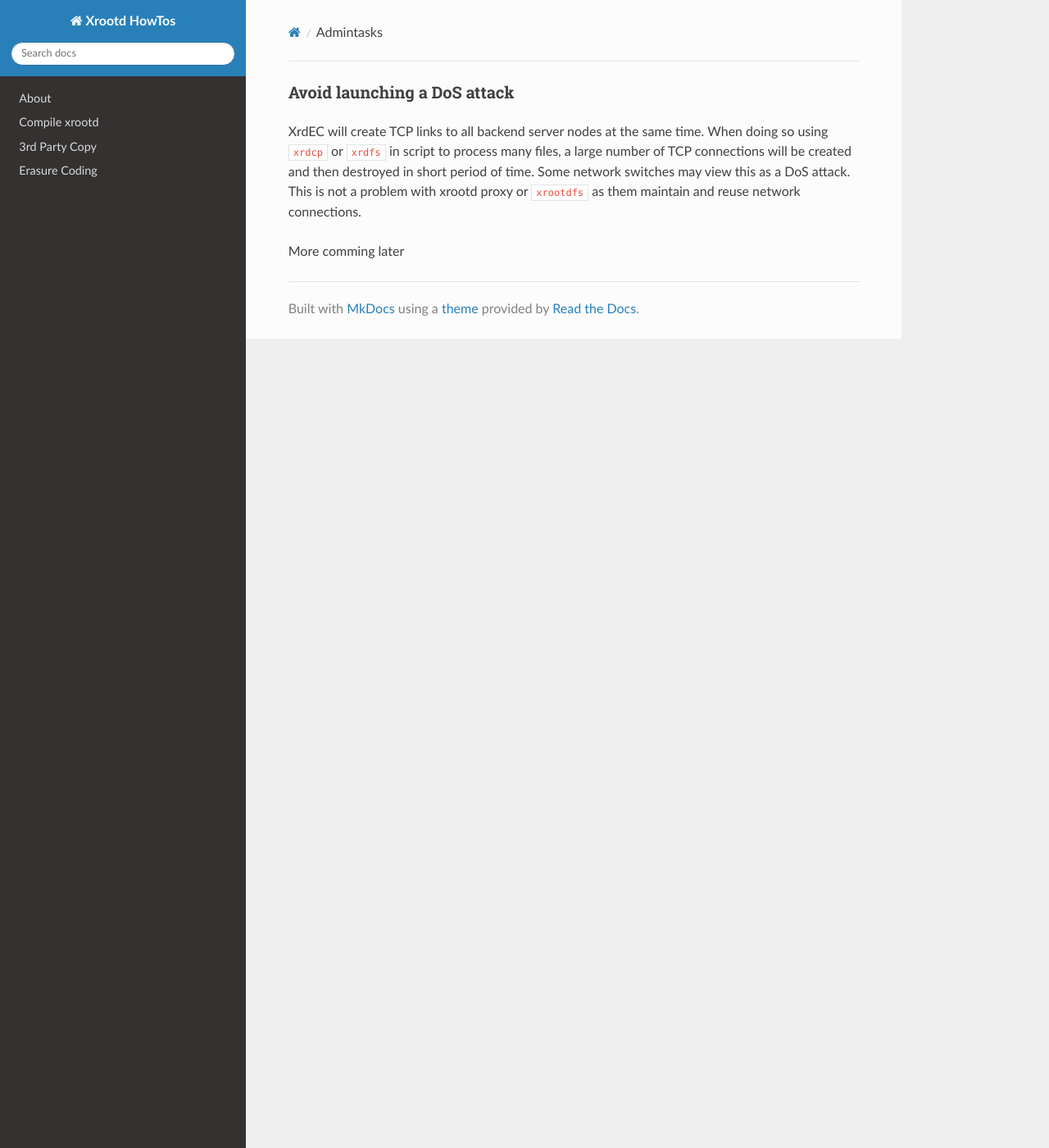
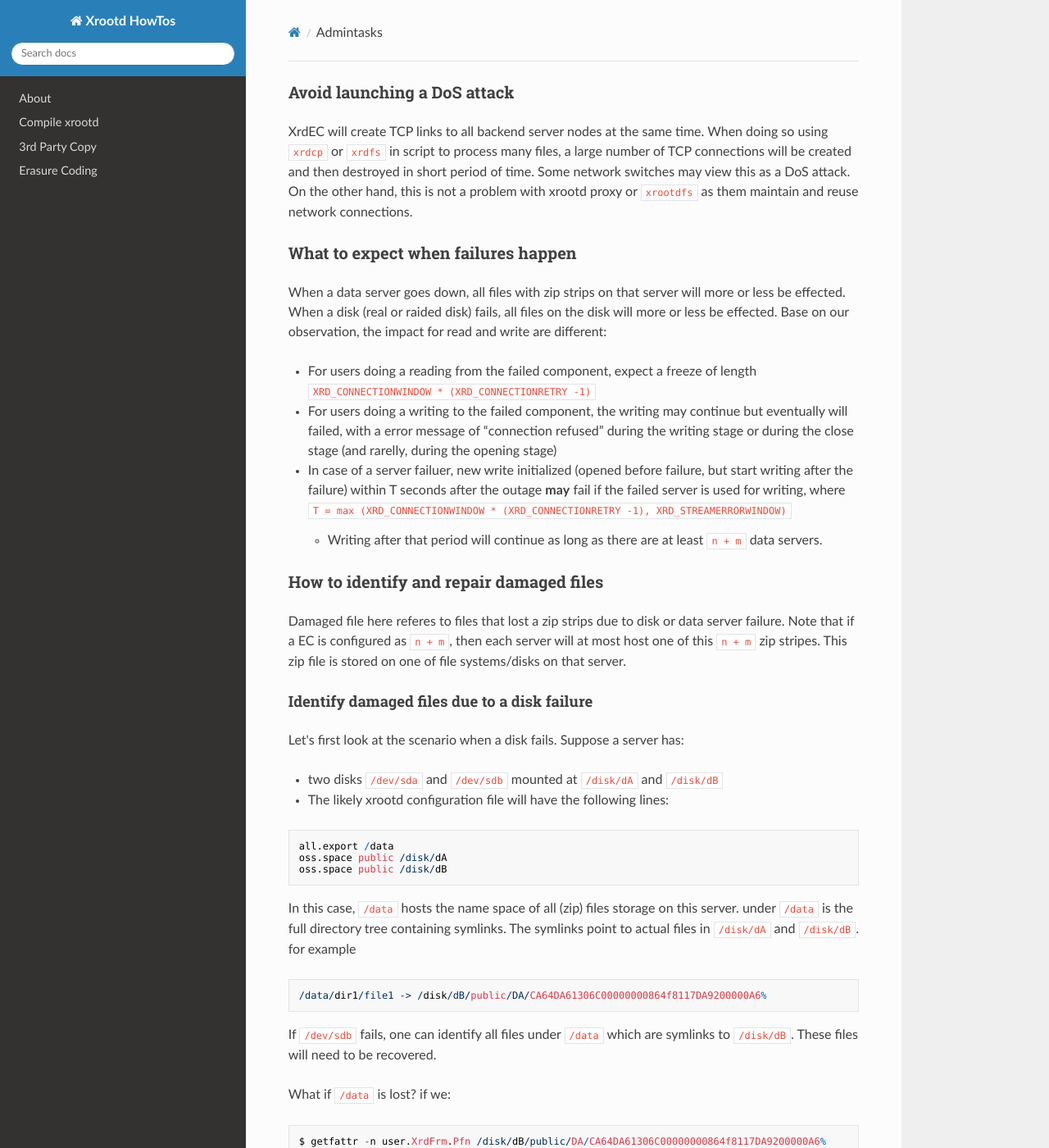
Before and after one commit to xrootd/howto, an MkDocs documentation site: the page built from docs/ec/admintasks.md, in a window 1280 px wide and 1400 px high. Shown: the whole window at 82% size. Built offline with MkDocs 1.6.1, drawn with Linux system fonts in a browser that asks for light colours; nearby versions of some CDN libraries; some of the changed text lies outside the part shown.

Commit message:
add more on admistration section

````diff
--- a/docs/ec/admintasks.md
+++ b/docs/ec/admintasks.md
@@ -4,7 +4,106 @@ XrdEC will create TCP links to all backend server nodes at the same time.
 When doing so using `xrdcp` or `xrdfs` in script to process many files,
 a large number of TCP connections will be created and then destroyed in
 short period of time. Some network switches may view this as a DoS attack.
-This is not a problem with xrootd proxy or `xrootdfs` as them maintain
-and reuse network connections.
+On the other hand, this is not a problem with xrootd proxy or `xrootdfs`
+as them maintain and reuse network connections.
 
-More comming later
+### What to expect when failures happen
+
+When a data server goes down, all files with zip strips on that server
+will more or less be effected. When a disk (real or raided disk) fails,
+all files on the disk will more or less be effected. Base on our observation,
+the impact for read and write are different:
+
+  * For users doing a reading from the failed component, expect a freeze of
+    length `XRD_CONNECTIONWINDOW * (XRD_CONNECTIONRETRY -1)`
+  * For users doing a writing to the failed component, the writing may
+    continue but eventually will failed, with a error message of “connection
+    refused” during the writing stage or during the close stage (and rarelly,
+    during the opening stage)
+  * In case of a server failuer, new write initialized (opened before failure,
+    but start writing after the failure) within T seconds after the outage
+    **may** fail if the failed server is used for writing, where
+    ```
+    T = max (XRD_CONNECTIONWINDOW * (XRD_CONNECTIONRETRY -1), XRD_STREAMERRORWINDOW)
+    ```
+    - Writing after that period will continue as long as there are at least
+      `n + m` data servers.
+
+### How to identify and repair damaged files
+
+Damaged file here referes to files that lost a zip strips due to disk or
+data server failure. Note that if a EC is configured as `n + m`, then each
+server will at most host one of this `n + m` zip stripes. This zip file
+is stored on one of file systems/disks on that server.
+
+#### Identify damaged files due to a disk failure
+
+Let's first look at the scenario when a disk fails. Suppose a server has:
+
+* two disks `/dev/sda` and `/dev/sdb` mounted at `/disk/dA` and `/disk/dB`
+* The likely xrootd configuration file will have the following lines:
+
+```
+all.export /data
+oss.space public /disk/dA
+oss.space public /disk/dB
+```
+In this case, `/data` hosts the name space of all (zip) files storage on
+this server.  under `/data` is the full directory tree containing symlinks.
+The symlinks point to actual files in `/disk/dA` and `/disk/dB`. for example
+```
+/data/dir1/file1 -> /disk/dB/public/DA/CA64DA61306C00000000864f8117DA9200000A6%
+```
+If `/dev/sdb` fails, one can identify all files under `/data` which are symlinks
+to `/disk/dB`. These files will need to be recovered.
+
+What if `/data` is lost? if we:
+```
+$ getfattr -n user.XrdFrm.Pfn /disk/dB/public/DA/CA64DA61306C00000000864f8117DA9200000A6%
+getfattr: Removing leading '/' from absolute path names
+# file: disk/dB/public/DA/CA64DA61306C00000000864f8117DA9200000A6%
+user.XrdFrm.Pfn="/data/dir1/file1"
+```
+By going through all files in `/disk/dA` and `/disk/dB`, we can reconstruct the
+directory tree unde `/data`.
+
+#### Identify damaged files due to a server failure
+
+Server failure should not automatically trigger data repair procedure. This
+is becasue the operation can continue without this failed server. And if the
+server failure is not due to disk failuer, no data are lost.
+
+In the rare case when the server and its disks are all lost, one will need to
+check all files on other servers, and see which files are missing a zip stripe.
+
+#### Recover damaged files
+
+With a list of files to be recovered in hand, one can now start the recovery
+procedure. This procedure can be summarized as the following steps:
+
+1. identity the files that need to be repaired
+2. copy each file to a new name e.e. `myfile.new`
+3. (optionally) compair the checksum of the old and new files
+4. delete the old file
+5. rename the new file to the old name
+
+There are many ways and tools to that can be used for the procedure. The following
+describe how to use `xrootdfs` for repairing.
+
+  * mount the EC storage via `xrootdfs` in an host: e.g.
+    `xrootdfs /data -o nworkers=20 -o rdr=root://my_redirector//data `
+    - Make sure that the XrdEC configuration file in the
+      [Enabling EC in xrootd clients](#enabling-ec-in-xrootd-clients) is availble.
+      The best way to check is to see if you get the correct size of a file in the
+      `xrootdfs` mounted directory tree.
+    - If you have 20 data servers, give 20 or a little more to `nworkers`
+
+  * Copying file. It is suggested to use the following command for copying:
+    `dd if=myfile of=myfile.new bs=1M iflag=direct oflag=direct`. Other methods
+    may work but maybe significantly slower.
+  * (optional) valide the the checksum. Usually existing files already have
+    some kind of checksum calculated and stored. For example, if the system
+    use adler32 checksum, one can use the [`/etc/xrootd/xrdadler32.sh`](#configuring-a-xrootd-proxy-using-ec)
+    `myfile` and
+    `/etc/xrootd/xrdadler32.sh myfile.new` to valid the checksum.
+  * use 'rm' and 'mv' to delete the old file and rename the new file.
````
Also changed, not shown: docs/ec/config.md (+17 -2 lines), docs/ec/ec101.md (+2 -1 lines).
